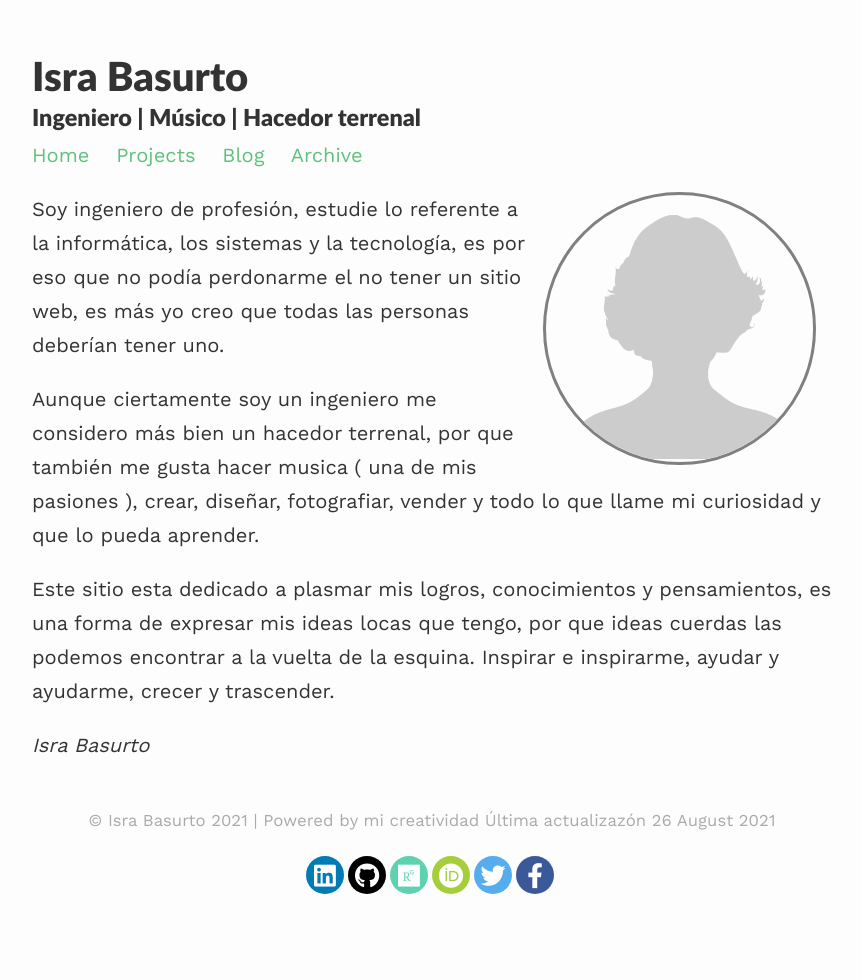
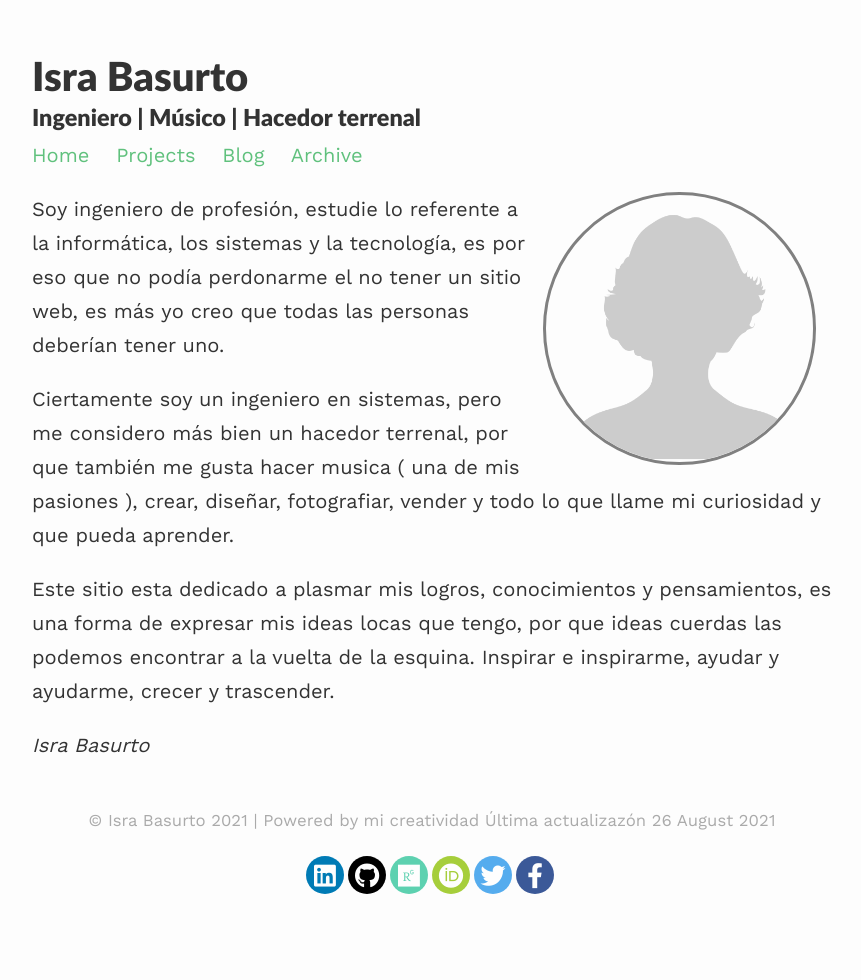
Before and after one commit to stackbit-projects/israbasurto-0da8b, a Jekyll site: the page built from index.md, in a window 1280 px wide. Shown: the whole page, without its empty margins (208-1069 px from the left). Built offline with Jekyll 4.4.1, drawn with Linux system fonts in a browser that asks for light colours; nearby versions of some CDN libraries.

Commit message:
index.md: updated markdown_content

```diff
--- a/index.md
+++ b/index.md
@@ -7,7 +7,7 @@ published: true
 ---
 Soy ingeniero de profesión, estudie lo referente a la informática, los sistemas y la tecnología, es por eso que no podía perdonarme el no tener un sitio web, es más yo creo que todas las personas deberían tener uno.
 
-Aunque ciertamente soy un ingeniero me considero más bien un hacedor terrenal, por que también me gusta hacer musica ( una de mis pasiones ), crear, diseñar, fotografiar, vender y todo lo que llame mi curiosidad y que lo pueda aprender.
+Ciertamente soy un ingeniero en sistemas, pero me considero más bien un hacedor terrenal, por que también me gusta hacer musica ( una de mis pasiones ), crear, diseñar, fotografiar, vender y todo lo que llame mi curiosidad y que pueda aprender.
 
 Este sitio esta dedicado a plasmar mis logros, conocimientos y pensamientos, es una forma de expresar mis ideas locas que tengo, por que ideas cuerdas las podemos encontrar a la vuelta de la esquina. Inspirar e inspirarme, ayudar y ayudarme, crecer y trascender.
 
```
